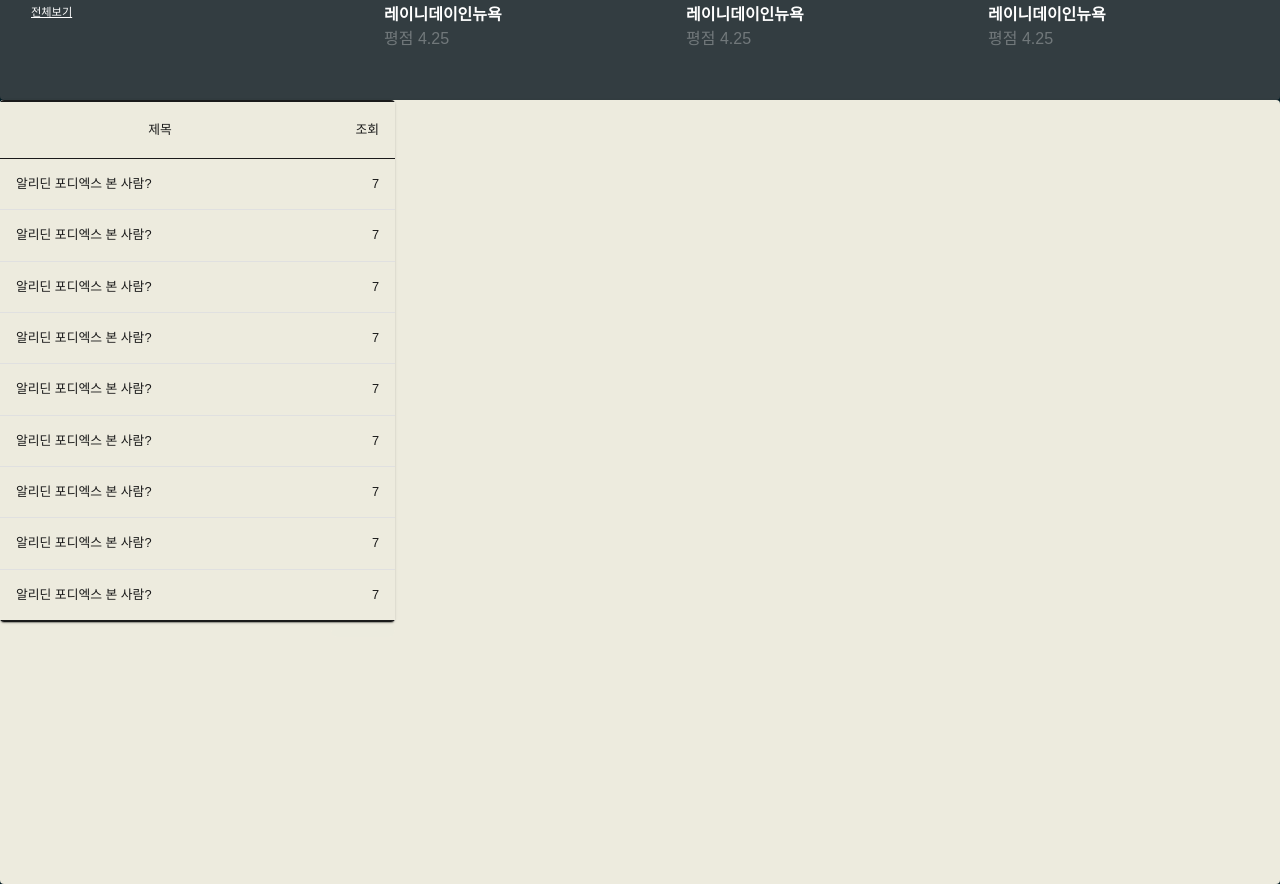
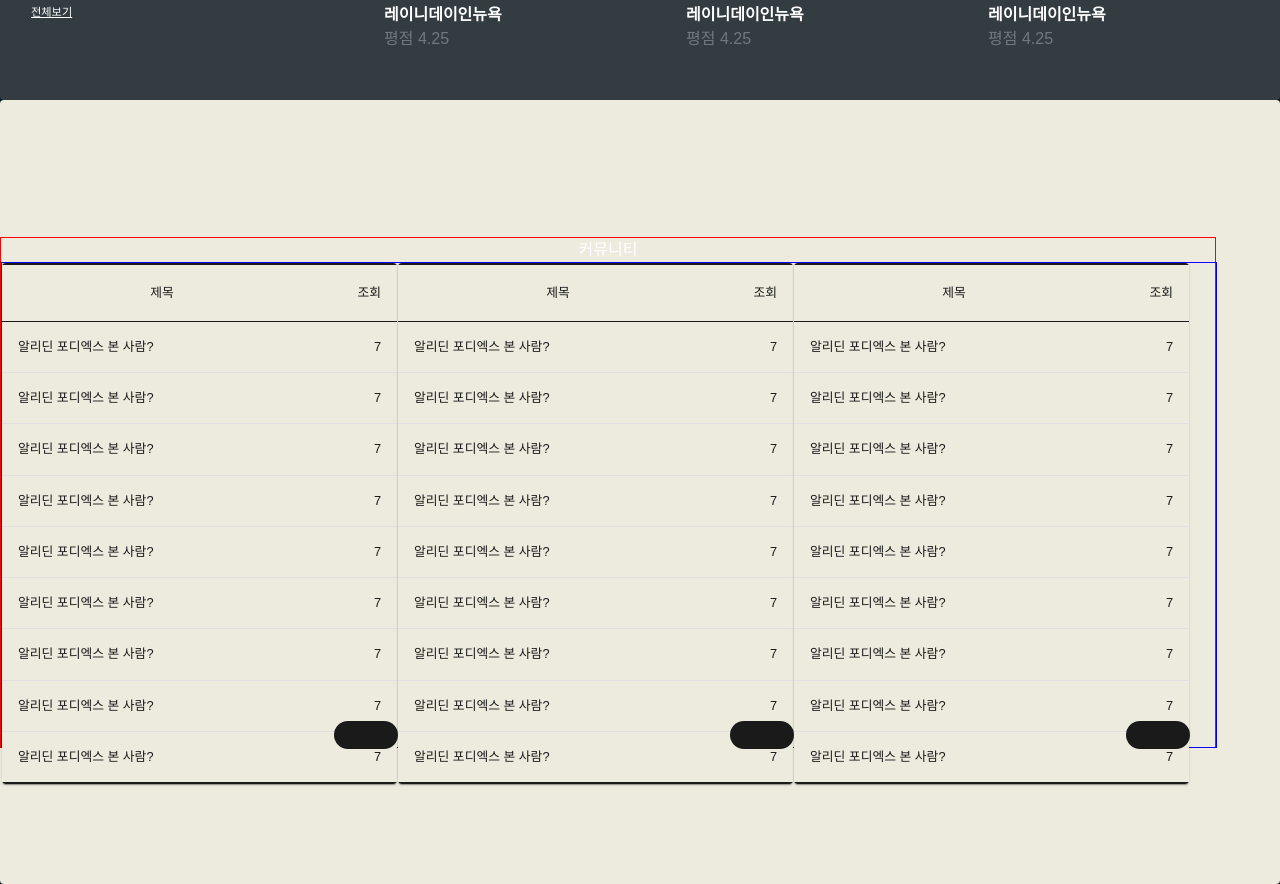
Before and after one commit to jiwoorld/ChartInBox-Front, a React (Create React App) app in the folder chart-in-box_fe/: page / in a window 1280 px wide. Shown: the part 1159-2043 px from the top of the page. Built offline with nearby package versions, Linux system fonts and the light colour scheme.

Commit message:
style: 게시판 화면 수정

```diff
--- a/chart-in-box_fe/src/components/mainpage/MainTable.jsx
+++ b/chart-in-box_fe/src/components/mainpage/MainTable.jsx
@@ -58,13 +58,19 @@ function MainTable(props) {
         <ThemeProvider theme={theme}>
             <Box
                 sx={{
-                    height: '27.5rem',
-                    width: '24.6875rem',
+                    height: '30.375rem',
+                    width: '24.75rem',
                     display: 'flex',
                     flexDirection: 'column',
+                    justifyContent: 'space-between',
                 }}
             >
-                <Box>
+                <Box
+                    sx={{
+                        width: '24.6875rem',
+                        height: '27.5rem',
+                    }}
+                >
                     <TableContainer component={Paper}>
                         <Table
                             sx={{
@@ -134,7 +140,7 @@ function MainTable(props) {
                 </Box>
                 <Box
                     sx={{
-                        height: '3.125rem',
+                        height: '1.75rem',
                         display: 'flex',
                         justifyContent: 'flex-end',
                         mt: '0.2rem',
@@ -142,10 +148,9 @@ function MainTable(props) {
                 >
                     <Button
                         sx={{
-                            backgroundColor: 'primary.main',
+                            backgroundColor: 'text.primary',
                             color: 'black',
                             borderRadius: '0.9rem',
-                            opacity: '70%',
                         }}
                     >
                         {tableName}
--- a/chart-in-box_fe/src/pages/main/MainPage.jsx
+++ b/chart-in-box_fe/src/pages/main/MainPage.jsx
@@ -1,4 +1,10 @@
-import { createTheme, CssBaseline, Paper, ThemeProvider } from '@mui/material';
+import {
+    createTheme,
+    CssBaseline,
+    Paper,
+    ThemeProvider,
+    Typography,
+} from '@mui/material';
 import { Box } from '@mui/system';
 import * as React from 'react';
 import MainCarousel from '../../components/carousel/MainCarousel';
@@ -150,9 +156,34 @@ function MainPage() {
                     width: '100vw',
                     height: '49rem',
                     backgroundColor: '#EDEBDE',
+                    display: 'flex',
+                    alignItems: 'center',
                 }}
             >
-                <MainTable></MainTable>
+                <Box
+                    sx={{
+                        width: '76rem',
+                        height: '31.9375rem',
+                        display: 'flex',
+                        flexDirection: 'column',
+                        border: '1px solid red',
+                    }}
+                >
+                    <Typography>커뮤니티</Typography>
+                    <Box
+                        sx={{
+                            display: 'flex',
+                            flexDirection: 'row',
+                            width: '76rem',
+                            height: '30.375rem',
+                            border: '1px solid blue',
+                        }}
+                    >
+                        <MainTable></MainTable>
+                        <MainTable></MainTable>
+                        <MainTable></MainTable>
+                    </Box>
+                </Box>
             </Paper>
         </ThemeProvider>
     );
```
